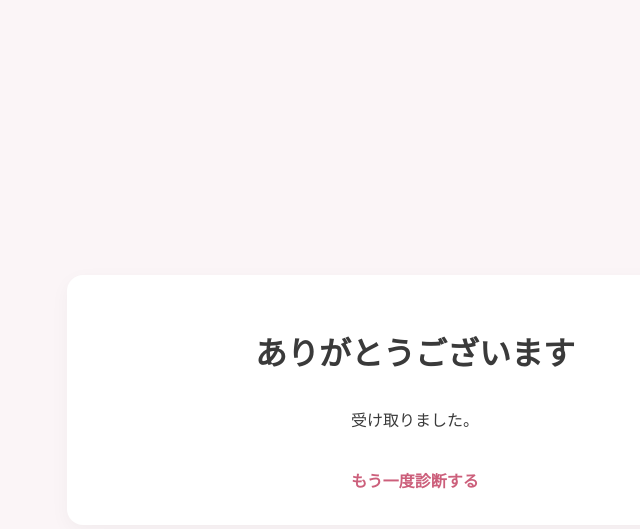
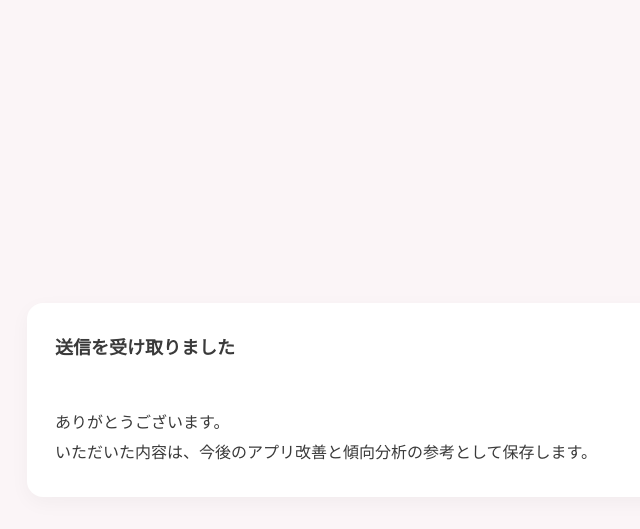
Before and after one commit to fuyong7335/tanin-jiku-diagnosis, a Flask app: template templates/thanks.html in a window 1280 px wide. Shown: the top 529 px of the page, without its empty margins (225-865 px from the left). Run offline with Flask 3, Linux system fonts and the light colour scheme; the template is opened without the code that fills it, so the values that code supplies are empty.

Commit message:
Add files via upload

```diff
--- a/templates/result.html
+++ b/templates/result.html
@@ -10,7 +10,7 @@
     .page{min-height:100vh;display:flex;justify-content:center;align-items:center;padding:24px;box-sizing:border-box;}
     .card{background:#fff;max-width:720px;width:100%;padding:28px;border-radius:16px;box-shadow:0 6px 20px rgba(0,0,0,0.04);}
     h1{font-size:18px;margin:0 0 12px;}
-    .block{margin:14px 0;}
+    .block{margin:14px 0; white-space:pre-line;} /* ★ 改行を反映 */
     textarea{width:100%;max-width:520px;height:120px;border:1px solid #f0d7df;border-radius:12px;padding:12px;box-sizing:border-box;font-size:14px;line-height:1.6;}
     button{display:inline-block;padding:10px 16px;border:none;border-radius:999px;background:#f2c6d0;font-size:14px;font-weight:700;cursor:pointer;}
     button:hover{opacity:.9;}
@@ -40,7 +40,7 @@
         <div class="note">※返信は行いません。受け取りのメッセージのみ表示されます。</div>
 
         <div style="margin-top:10px;">
-          <button type="submit">送る</button>
+          <button type="submit">送信</button> <!-- ★ 送る → 送信 -->
         </div>
       </form>
     </div>
--- a/templates/thanks.html
+++ b/templates/thanks.html
@@ -3,21 +3,24 @@
 <html lang="ja">
 <head>
   <meta charset="UTF-8">
-  <title>送信しました</title>
+  <title>送信完了</title>
   <meta name="viewport" content="width=device-width, initial-scale=1">
   <style>
     body{margin:0;background:#fbf5f7;font-family:"Hiragino Kaku Gothic ProN","Noto Sans JP",sans-serif;color:#3a3a3a;line-height:1.9;}
     .page{min-height:100vh;display:flex;justify-content:center;align-items:center;padding:24px;box-sizing:border-box;}
-    .card{background:#fff;max-width:640px;width:100%;padding:28px;border-radius:16px;box-shadow:0 6px 20px rgba(0,0,0,0.04);text-align:center;}
-    a{display:inline-block;margin-top:14px;color:#cc5f7b;text-decoration:none;font-weight:700;}
+    .card{background:#fff;max-width:720px;width:100%;padding:28px;border-radius:16px;box-shadow:0 6px 20px rgba(0,0,0,0.04);}
+    h1{font-size:18px;margin:0 0 12px;}
+    .text{white-space:pre-line;}
   </style>
 </head>
 <body>
   <div class="page">
     <div class="card">
-      <h1>ありがとうございます</h1>
-      <p>受け取りました。</p>
-      <a href="/form">もう一度診断する</a>
+      <h1>送信を受け取りました</h1>
+      <div class="text">
+ありがとうございます。
+いただいた内容は、今後のアプリ改善と傾向分析の参考として保存します。
+      </div>
     </div>
   </div>
 </body>
```
